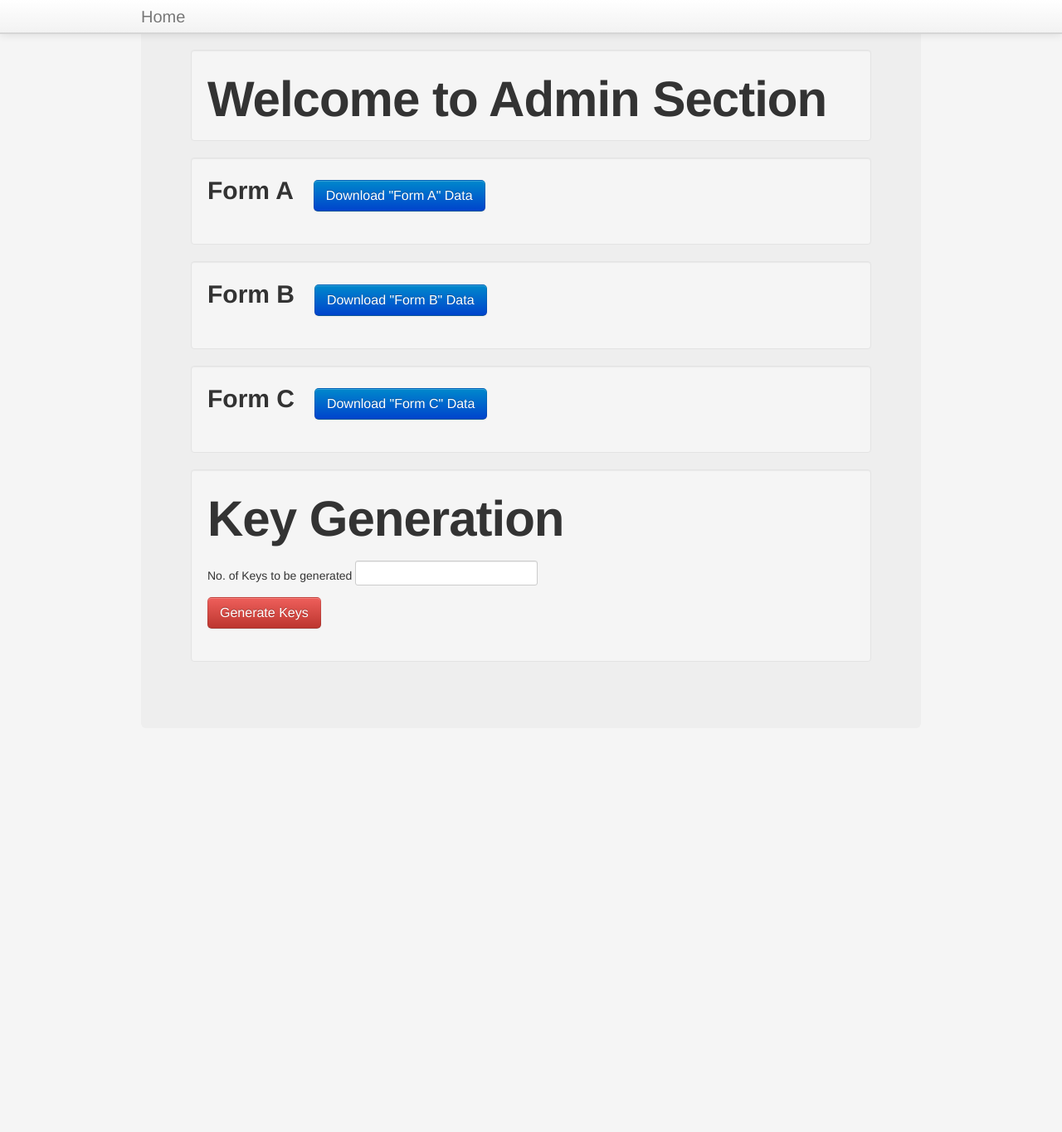
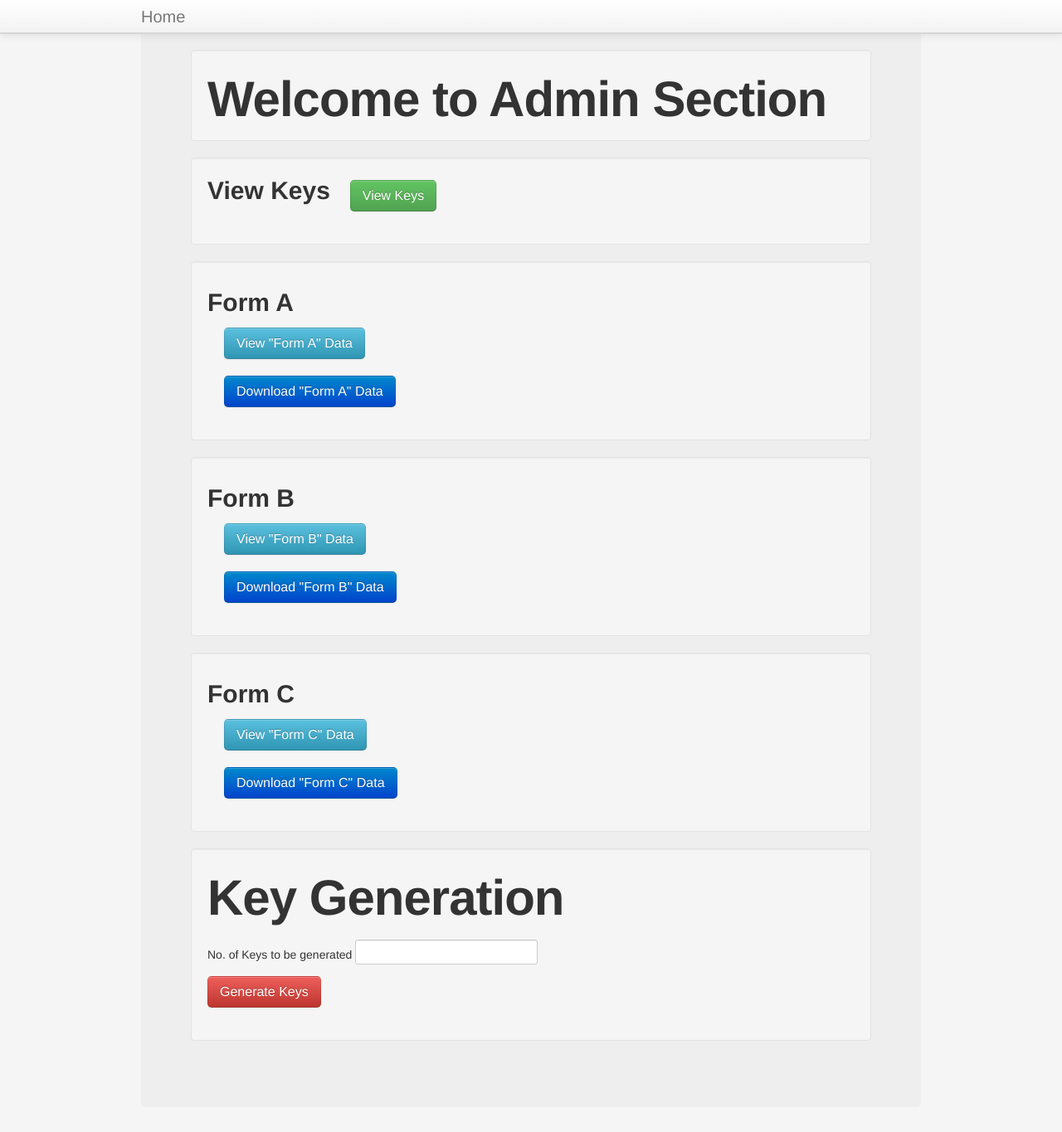
Before and after one commit to sai-manoj-kumar/iitg-feedback, a Python web app: template templates/admin.jinja2 in a window 1280 px wide. Shown: the whole page at 83% size. Before the commit the page ends 798 px from the top, so only its background shows below. Run offline with Jinja, Linux system fonts and the light colour scheme; the template is opened without the code that fills it, so the values that code supplies are empty.

Commit message:
Supports Viewing keys for admin.
Along with which keys are used and unused.

```diff
--- a/templates/admin.jinja2
+++ b/templates/admin.jinja2
@@ -15,21 +15,39 @@
         </h1>
     </div>
     <div class="well">
-        <form method="get" action="/admin/download/formA">
-            <h2 style="display: inline;">Form A</h2>
-            <button class="btn btn-primary btn-large" style="margin-left: 20px">Download "Form A" Data</button>
+        <form method="get" action="/admin/viewkeys">
+            <h2 style="display: inline;">View Keys</h2>
+            <button class="btn btn-success btn-large" type="submit" style="margin-left: 20px">View Keys</button>
         </form>
     </div>
+
     <div class="well">
-        <form method="get" action="/admin/download/formB">
-            <h2 style="display: inline;">Form B</h2>
-            <button class="btn btn-primary btn-large" style="margin-left: 20px">Download "Form B" Data</button>
+        <h2>Form A</h2>
+        <form method="get" action="/admin/view?form=formA">
+            <button class="btn btn-info btn-large" style="margin-left: 20px">View "Form A" Data</button>
+        </form>
+        <form method="get" action="/admin/download?form=formA">
+            <button class="btn btn-primary btn-large" type="submit" style="margin-left: 20px">Download "Form A" Data</button>
         </form>
     </div>
+
     <div class="well">
-        <form method="get" action="/admin/download/formC">
-            <h2 style="display: inline;">Form C</h2>
-            <button class="btn btn-primary btn-large" style="margin-left: 20px">Download "Form C" Data</button>
+        <h2>Form B</h2>
+        <form method="get" action="/admin/view?form=formB">
+            <button class="btn btn-info btn-large" style="margin-left: 20px">View "Form B" Data</button>
+        </form>
+        <form method="get" action="/admin/download?form=formB">
+            <button class="btn btn-primary btn-large" type="submit" style="margin-left: 20px">Download "Form B" Data</button>
+        </form>
+    </div>
+
+    <div class="well">
+        <h2>Form C</h2>
+        <form method="get" action="/admin/view?form=formC">
+            <button class="btn btn-info btn-large" style="margin-left: 20px">View "Form C" Data</button>
+        </form>
+        <form method="get" action="/admin/download?form=formC">
+            <button class="btn btn-primary btn-large" type="submit" style="margin-left: 20px">Download "Form C" Data</button>
         </form>
     </div>
 
```
Also changed, not shown: admin.py (+10 -10 lines), genkeys.py (+37 -33 lines), templates/generated_keys.jinja2 (+10 -33 lines), templates/view_keys.jinja2 (added, +54 -0 lines), viewkeys.py (added, +18 -0 lines).
